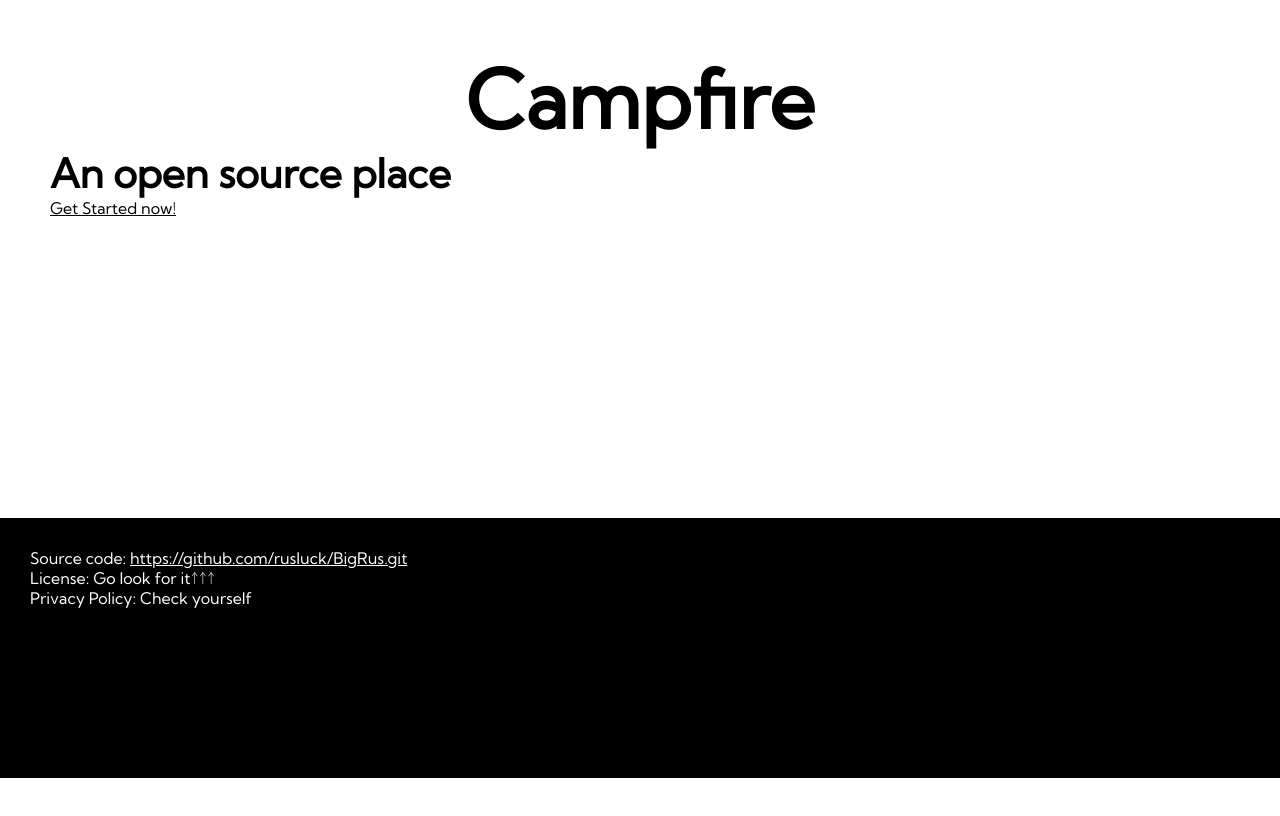
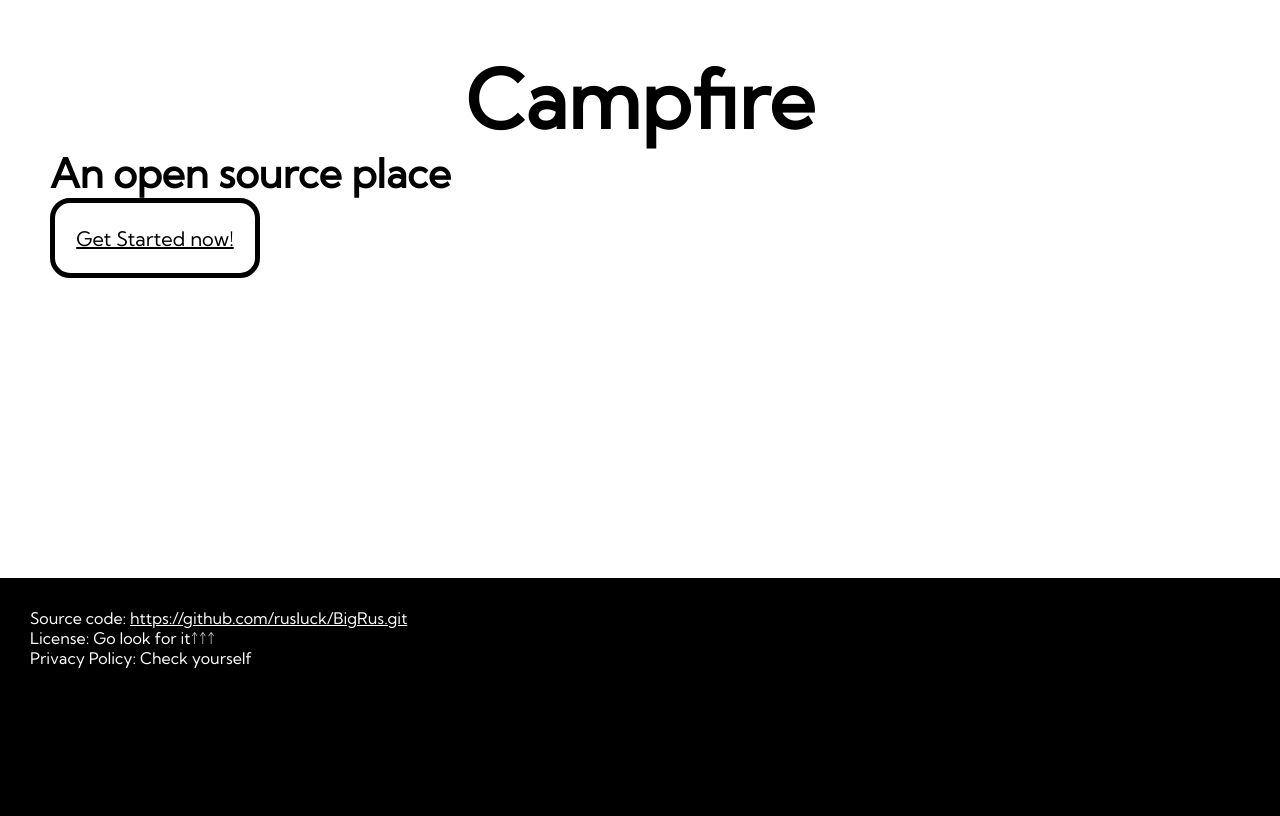
Before and after one commit to rflare/CampfireClient, a Next.js app: page / in a window 1280 px wide. Shown: the top 816 px of the page. Built offline with nearby package versions, Linux system fonts and the light colour scheme.

Commit message:
Cooler button

```diff
--- a/app/page.js
+++ b/app/page.js
@@ -4,6 +4,16 @@ export default function Home() {
     return <div className="homePage">
         <h1>Campfire</h1>
         <h2>An open source place</h2>
-        <a href="/app">Get Started now!</a>
+        <a
+            href="/app"
+            className="clickMeButton"
+            style={{
+                width: "200px",
+                height: "70px",
+                fontSize: "20px"
+            }}
+        >
+            Get Started now!
+        </a>
     </div>
 }
--- a/css/homepage.css
+++ b/css/homepage.css
@@ -19,4 +19,12 @@ body{
     a{
         font-family: var(--font2)
     }
+    .clickMeButton{
+        border: 5px solid black;
+        border-radius: 20px;
+
+        display: flex;
+        justify-content: center;
+        align-items: center;
+    }
 }
```
